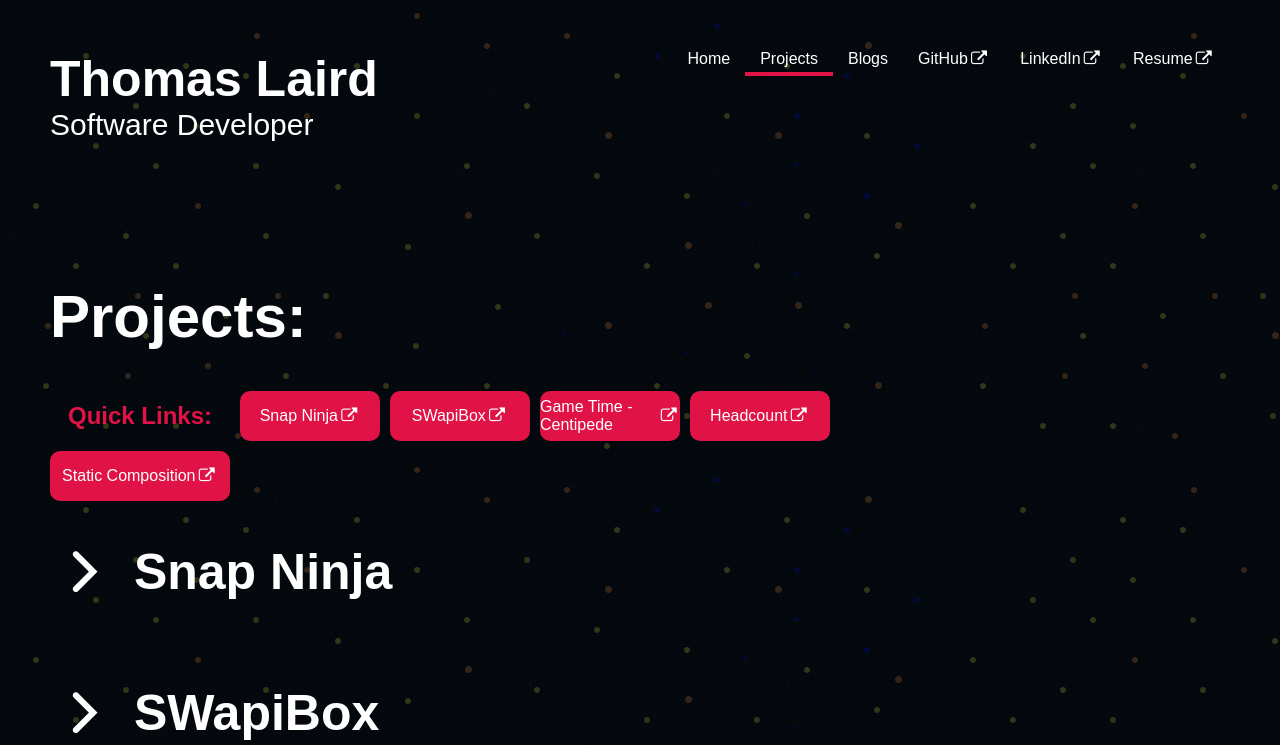
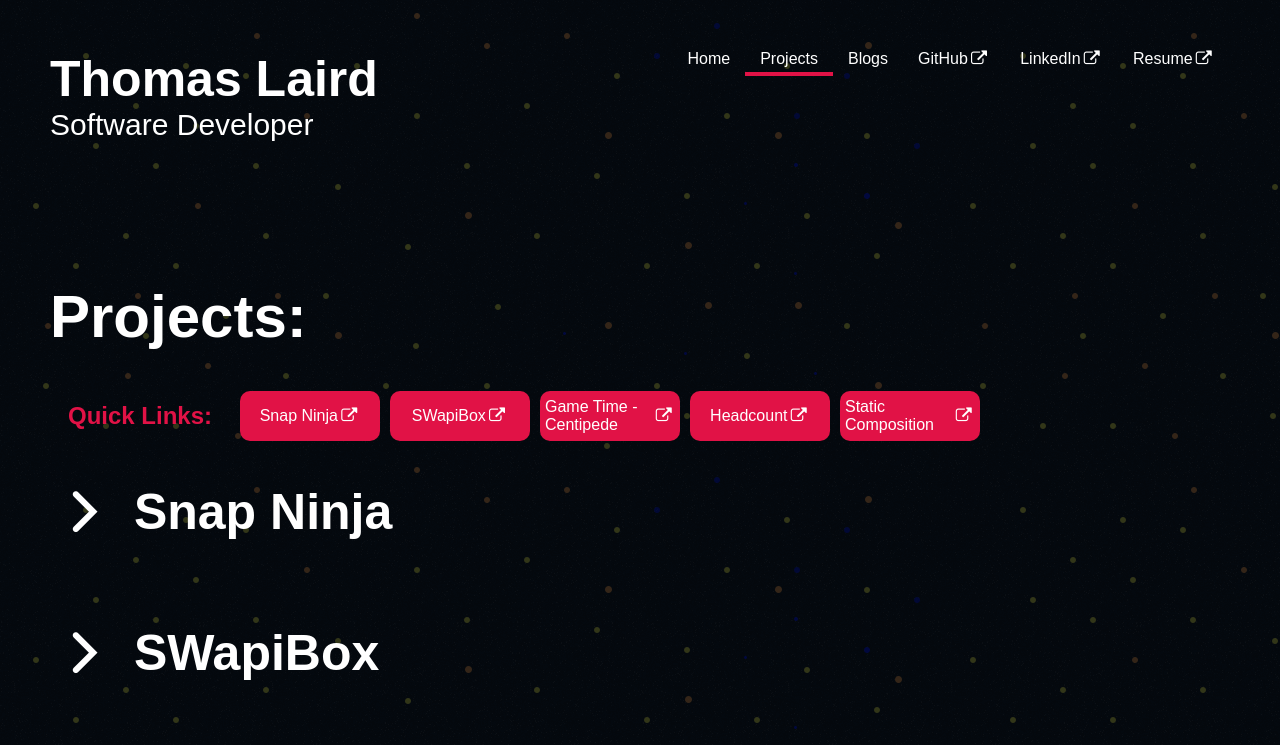
Before and after one commit to t-laird/t-laird.github.io, a React (Create React App) app: page /projects in a window 1280 px wide. Shown: the top 745 px of the page. Built offline with nearby package versions, Linux system fonts and the light colour scheme.

Commit message:
styling adjustments for quicklinks

```diff
--- a/src/Components/Projects/Projects.scss
+++ b/src/Components/Projects/Projects.scss
@@ -14,7 +14,7 @@
     width: 100%;
     padding: 0px;
     box-sizing: border-box;
-    grid-template-columns: 180px repeat(4, 140px);
+    grid-template-columns: 180px repeat(5, 140px);
     h2 {
       margin: 0px;
       display: grid;
@@ -31,6 +31,7 @@
       background: #E11246;
       border-radius: 10px;
       transition: 0.3s;
+      padding: 0px 5px;
       &:hover {
         background-color: white;
         a {
@@ -54,7 +55,7 @@
   }
 }
 
-@media screen and (max-width: 850px) {
+@media screen and (max-width: 970px) {
   .Projects {
     .quicklinks {
       grid-template-columns: 1fr 1fr;
@@ -65,11 +66,3 @@
     }
   }
 }
-
-@media screen and (max-width: 850px) {
-  .Projects {
-    .quicklinks {
-      grid-template-columns: 1fr 1fr;
-    }
-  }
-}
```
